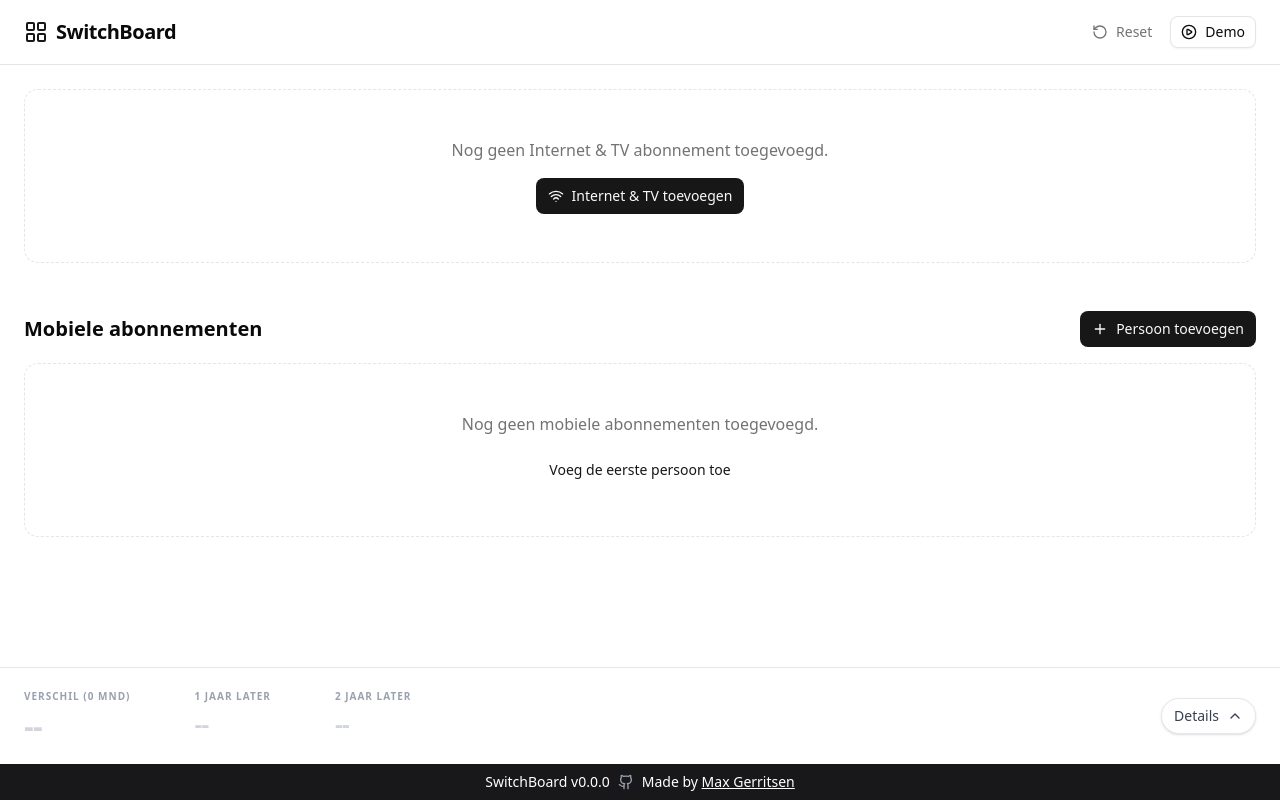
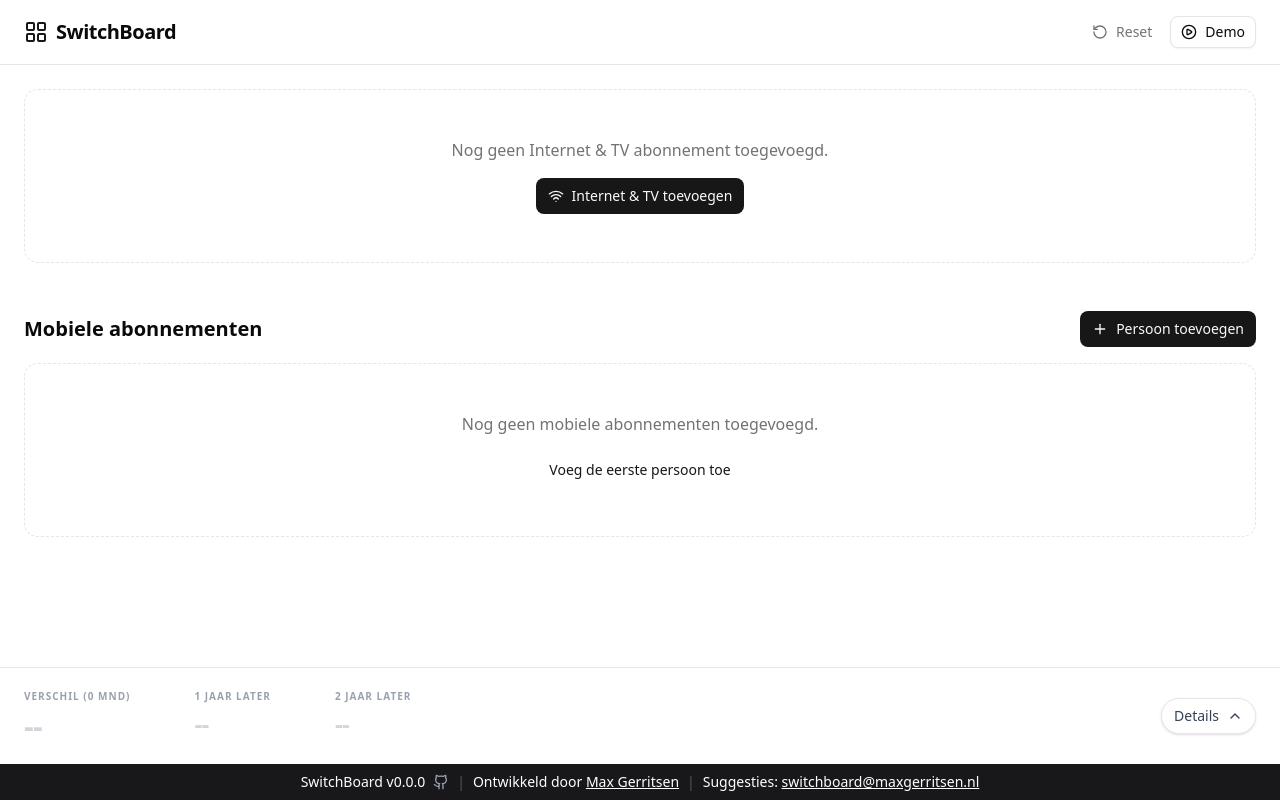
Before and after one commit to maxgerritsen/telco-switchboard, a React (Vite) app: page / in a window 1280 px wide. Built offline with nearby package versions, Linux system fonts and the light colour scheme.

Commit message:
docs: add project documentation to README and add contact information to footer

```diff
--- a/src/components/layout/StickyFooter.tsx
+++ b/src/components/layout/StickyFooter.tsx
@@ -241,7 +241,7 @@ export const StickyFooter = () => {
                     </CollapsibleTrigger>
                 </div>
             </div>
-            <div className="bg-zinc-900 text-white text-sm py-2 text-center font-medium flex items-center justify-center gap-2">
+            <div className="bg-zinc-900 text-white text-sm py-2 text-center font-medium flex items-center justify-center gap-2 flex-wrap">
                 <span>SwitchBoard v{import.meta.env.PACKAGE_VERSION}</span>
                 <a
                     href="https://github.com/maxgerritsen/telco-switchboard"
@@ -250,8 +250,9 @@ export const StickyFooter = () => {
                     className="text-gray-400 hover:text-white transition-colors">
                     <Github className="w-4 h-4" />
                 </a>
+                <span className="text-gray-600">|</span>
                 <span>
-                    Made by{' '}
+                    Ontwikkeld door{' '}
                     <a
                         href="https://www.linkedin.com/in/maxgerritsen/"
                         target="_blank"
@@ -260,6 +261,15 @@ export const StickyFooter = () => {
                         Max Gerritsen
                     </a>
                 </span>
+                <span className="text-gray-600">|</span>
+                <span>
+                    Suggesties:{' '}
+                    <a
+                        href="mailto:switchboard@maxgerritsen.nl"
+                        className="hover:text-gray-400 transition-colors underline">
+                        switchboard@maxgerritsen.nl
+                    </a>
+                </span>
             </div>
         </Collapsible>
     );
```
Also changed, not shown: 1 other file (tests, documents, lock files or other folders).
